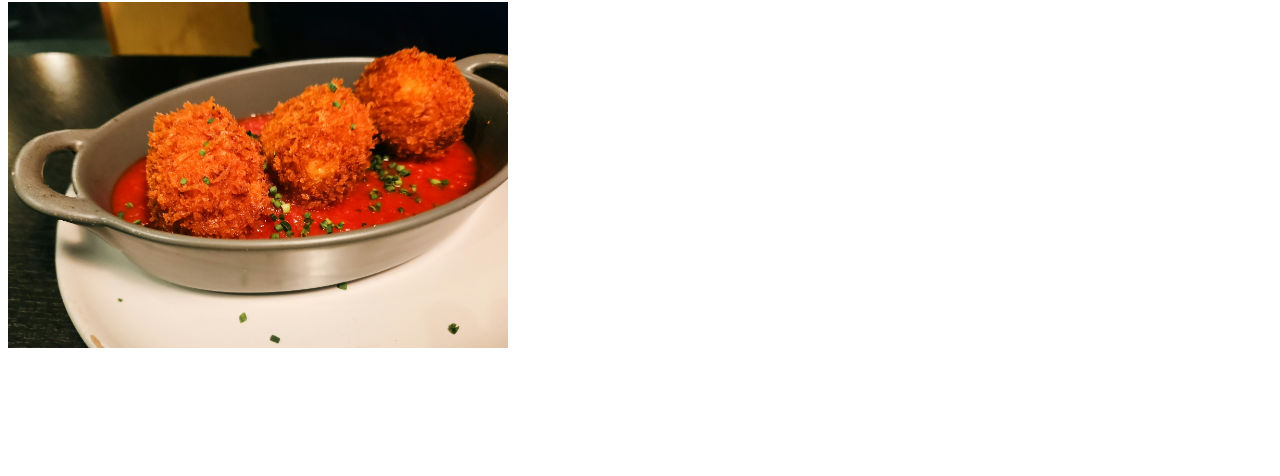
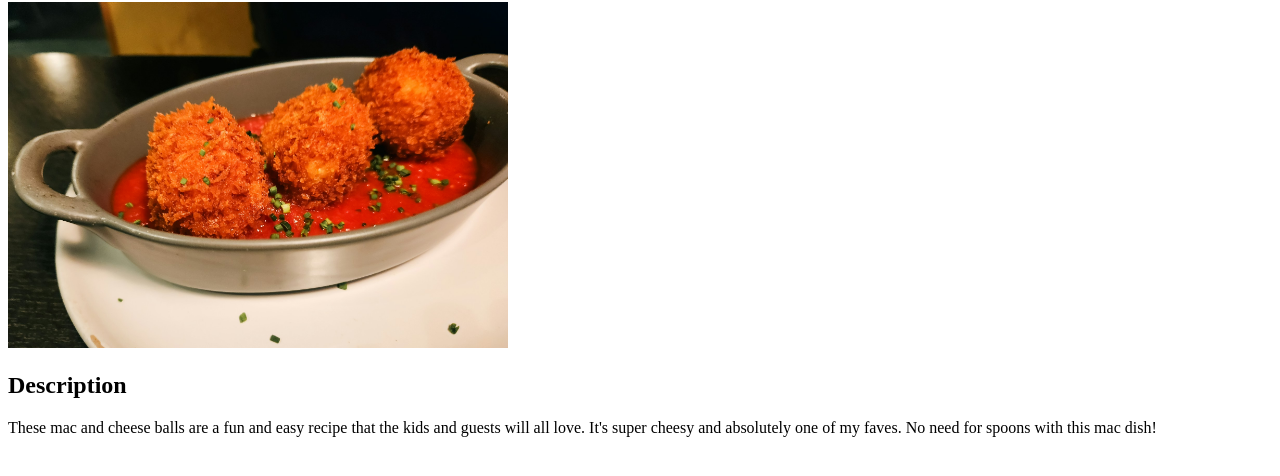
Before and after one commit to Samahers/odin-recipes, a plain HTML site: page recipes/fried-mac-and-cheese-balls.html in a window 1280 px wide. Shown: the part 104-580 px from the top of the page. Drawn offline with Linux system fonts and the light colour scheme.

Commit message:
Add mac and cheese description

```diff
--- a/recipes/fried-mac-and-cheese-balls.html
+++ b/recipes/fried-mac-and-cheese-balls.html
@@ -3,7 +3,7 @@
 <head>
     <meta charset="UTF-8">
     <meta name="viewport" content="width=device-width, initial-scale=1.0">
-    <title>Document</title>
+    <title>Fried mac and cheese balls</title>
 </head>
 <body>
 
@@ -13,5 +13,10 @@
 
     <img src="../imgs/macncheese.jpg" alt="a picture of a fried mac and cheese balls" width="500">
 
+    <h2>Description</h2>
+    <p> These mac and cheese balls are a fun and easy recipe that the kids and
+        guests will all love. It's super cheesy and absolutely one of my faves.
+        No need for spoons with this mac dish!</p>
+
 </body>
 </html>
```
